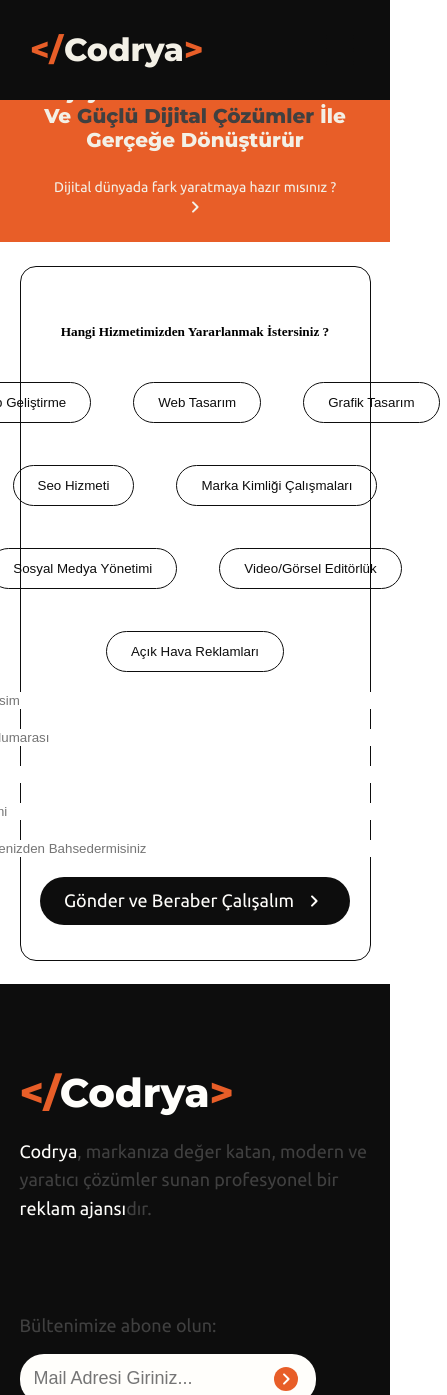
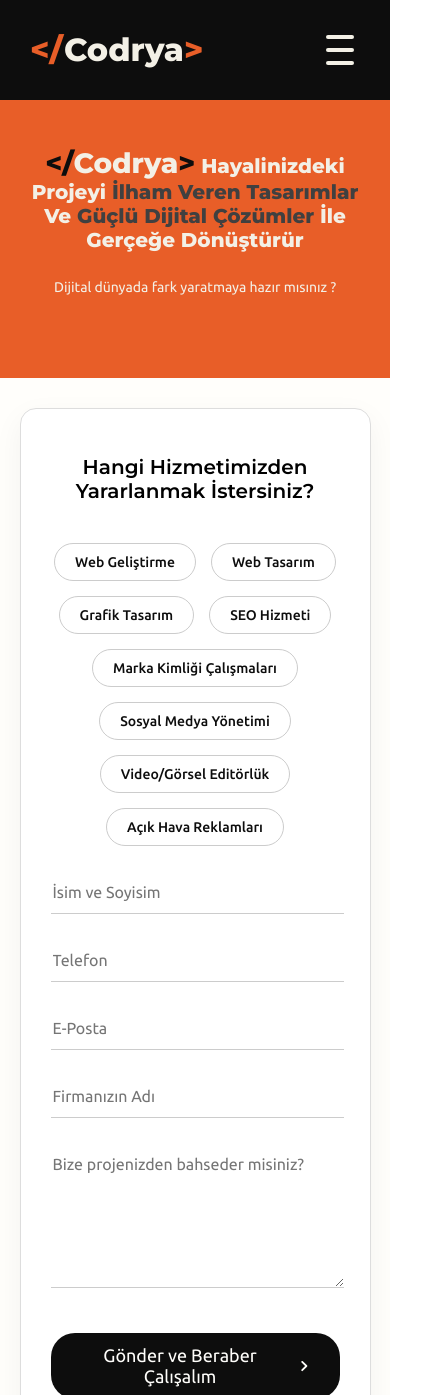
Before and after one commit to codrya/codrya.com, a plain HTML site: page teklif-al.html in a window 390 px wide. Shown: the top 1395 px of the page, 447 px wide, since content can reach past the window. Drawn offline with nearby package versions, Linux system fonts and the light colour scheme.

Commit message:
teklif al

```diff
--- a/content/script.js
+++ b/content/script.js
@@ -330,7 +330,7 @@ function handleScroll() {
   const scrollPos = window.scrollY
   const headHeight = 63
   const tPageTop = tPage.offsetTop
-  const tPageBottom = tPageTop + tPage.offsetHeight
+  const tPageBottom = tPageTop + tPage.offsetHeight - 45
 
   if (scrollPos + headHeight >= tPageTop && scrollPos < tPageBottom) {
     logoA.classList.add('cc-aktifc')
--- a/content/style.css
+++ b/content/style.css
@@ -184,6 +184,10 @@
   }
   .logoc {
     color: var(--flame);
+  }
+
+  .menu-btn .bar {
+    background-color: var(--soft-linen);
   }
 }
 
--- a/sieses.css
+++ /dev/null
@@ -1,75 +0,0 @@
-.font-m20eb{
-    font-family: 'Montserrat', sans-serif;
-    font-size: 20px;
-    font-weight: 800;
-}
-
-.teklif-main{
-    align-items: center;
-    text-align: center;
-
-}
-
-.secimler{
-    font-family: 'ubuntu', sans-serif;
-    font-size: 18px;
-    font-weight: 400;
-  display: flex;
-  flex-wrap: wrap;
-  justify-content: center;
-  align-items: center;
-  gap: 42px;
-  max-width: 1000px;
-
-
-}
-
-.secimler button{
-    color: var(--smoky-black);
-    border: none;
-    background-color: transparent;
-    border: solid 1px var(--smoky-black);
-    display: flex;
-    align-items: center;
-    border-radius: 24px;
-    padding: 12px 24px;
-    width: hug(130px);
-    height: hug(48px);
-    gap: 8px;
-    transition: all 0.2s ease;
-    text-decoration: none;
-}
-
-.abari{
-    display: flex;
-    align-items: center;
-    text-align: center;
-    box-sizing: border-box;
-    justify-content: center;
-
-}
-
-.iletisim-second{
-
-    align-items: center;
-    text-align: center;
-    box-sizing: border-box;
-    justify-content: center;
-    border: solid 1px var(--smoky-black);
-    border-radius: 16px;
-    padding: 35px;
-    margin-top:6% ;
-    margin-bottom:6% ;
-    justify-items: center;
-
-}
-
-.iletisim-second input{
-    min-width: 500px;
-    border-bottom: solid 1px var(--smoky-black);
-      border: none;
-  outline: none;
-}
- big input{
-    min-width: none;
- }
--- /dev/null
+++ b/teklif-al.css
@@ -0,0 +1,167 @@
+/* ========================================= */
+/* YENİ TEKLİF FORMU STİLLERİ (REVİZE EDİLDİ) */
+/* ========================================= */
+
+/* ÜST TURUNCU ALAN (YÜKSEKLİK AZALTILDI) */
+.teklif-main{
+    align-items: center;
+    text-align: center;
+
+}
+.font-m20eb{
+    font-family: 'Montserrat', sans-serif;
+    font-size: 20px;
+    font-weight: 800;
+}
+
+.teklif-main p{
+    padding-bottom: 16px;
+}
+/* ANA FORM ALANI */
+.form-section {
+    background-color: var(--floral-white);
+    padding: 10px 0;
+}
+
+.teklif-form-container {
+    max-width: 960px;
+    margin: 0 auto;
+    border: 1px solid #ddd;
+    border-radius: 16px;
+    padding: 30px;
+    background-color: #fff;
+    box-shadow: 0 10px 30px rgba(0, 0, 0, 0.05);
+
+    display: grid;
+    grid-template-columns: 1fr; /* Mobil: Tek sütun */
+    gap: 25px;
+}
+
+.teklif-form-container h2 {
+    font-family: 'Montserrat', sans-serif;
+    font-size: 20px;
+    font-weight: 600;
+    text-align: center;
+    grid-column: 1 / -1; /* Her zaman tam genişlik */
+    margin-bottom: 15px;
+}
+
+/* HİZMET SEÇİM BUTONLARI */
+.hizmet-secim {
+    grid-column: 1 / -1; /* Her zaman tam genişlik */
+    display: flex;
+    flex-wrap: wrap;
+    justify-content: center;
+    gap: 15px;
+}
+
+.hizmet-secim .btn-secim {
+    font-family: 'ubuntu', sans-serif;
+    font-size: 14px;
+    font-weight: 500;
+    color: var(--smoky-black);
+    background-color: transparent;
+    border: 1px solid #ccc;
+    border-radius: 20px;
+    padding: 10px 20px;
+    cursor: pointer;
+    transition: all 0.2s ease-in-out;
+}
+
+.hizmet-secim .btn-secim:hover {
+    background-color: #f0f0f0;
+    border-color: var(--smoky-black);
+}
+
+.hizmet-secim .btn-secim.active {
+    background-color: var(--smoky-black);
+    color: var(--floral-white);
+    border-color: var(--smoky-black);
+}
+
+/* INPUT VE TEXTAREA ALANLARI */
+.input-group {
+    display: flex;
+    flex-direction: column;
+}
+
+.input-group input,
+.input-group textarea {
+    width: 100%;
+    border: none;
+    border-bottom: 1px solid #ccc;
+    padding: 12px 2px;
+    font-size: 16px;
+    font-family: 'ubuntu', sans-serif;
+    background-color: transparent;
+    transition: border-color 0.2s ease-in-out;
+}
+
+.input-group input:focus,
+.input-group textarea:focus {
+    outline: none;
+    border-bottom-color: var(--flame);
+}
+
+.input-group textarea {
+    min-height: 120px;
+    resize: vertical;
+}
+
+/* AÇIKLAMA ALANI İÇİN ÖZEL STİL */
+.full-width-input {
+    grid-column: 1 / -1; /* Her zaman tam genişlik */
+}
+
+/* GÖNDER BUTONU (ORTALANDI) */
+.submit-container {
+    grid-column: 1 / -1; /* Her zaman tam genişlik */
+    text-align: center;
+    margin-top: 20px;
+}
+
+
+/* ========================================= */
+/* RESPONSIVE AYARLAR                   */
+/* ========================================= */
+
+/* Tablet (768px ve üzeri) */
+@media (min-width: 768px) {
+    .teklif-hero h1 {
+        font-size: 32px;
+        max-width: 80%;
+    }
+
+    .teklif-form-container {
+        padding: 50px;
+        grid-template-columns: 1fr 1fr; /* İki sütunlu yapı */
+        gap: 35px 25px; /* Dikey - Yatay boşluk */
+    }
+
+    .hizmet-secim .btn-secim {
+        font-size: 15px;
+    }
+
+
+}
+
+@media (max-width: 1350px) {
+
+    .turuncu-page{
+        padding-top: 100px;
+    }
+}
+
+.haraketli-icon {
+    padding-top: 20px;
+    animation: moveUpDown 2s ease-in-out infinite;
+}
+
+@keyframes moveUpDown {
+    0%, 100% {
+        transform: translateY(0);
+    }
+    50% {
+        transform: translateY(-30px);
+    }
+}
--- a/teklif-al.html
+++ b/teklif-al.html
@@ -1,350 +1,165 @@
 <!DOCTYPE html>
-<html lang="en">
+<html lang="tr">
 <head>
     <meta charset="UTF-8" />
     <meta name="viewport" content="width=device-width, initial-scale=1" />
-    <title>Codrya | Web Tasarım, Yazılım, SEO ve Reklam Ajansı</title>
-
-    <meta
-      name="description"
-      content="Codrya olarak profesyonel web tasarım, web geliştirme, grafik tasarım, SEO mühendisliği, dijital pazarlama, fiziksel reklam ve yazılım programları çözümleri sunuyoruz. İşletmenizin dijitalde büyümesi için buradayız."
-    />
-
-    <meta
-      name="keywords"
-      content="codrya, web tasarım, web geliştirme, grafik tasarım, seo, dijital pazarlama, reklam ajansı, yazılım, marka kimliği, sosyal medya yönetimi, kayseri web tasarım, geliştirme, pazarlama"
-    />
-
-    <link rel="canonical" href="https://www.codrya.com/" />
-    <meta name="robots" content="index, follow" />
-
-    <meta property="og:title" content="Codrya | Dijital Çözümler Ajansı" />
-    <meta
-      property="og:description"
-      content="Profesyonel web tasarım, yazılım, SEO ve kapsamlı dijital pazarlama hizmetleriyle işletmenizi geleceğe taşıyın."
-    />
-    <meta property="og:image" content="buraya tasarım lazim" />
-    <meta property="og:url" content="https://www.codrya.com/" />
-    <meta property="og:type" content="website" />
-    <meta property="og:locale" content="tr_TR" />
-
-    <meta name="twitter:card" content="summary_large_image" />
-    <meta
-      name="twitter:title"
-      content="Codrya | Web Tasarım ve Dijital Pazarlama"
-    />
-    <meta
-      name="twitter:description"
-      content="İşletmenizin dijitalde fark yaratması için Codrya'nın profesyonel çözümlerini keşfedin."
-    />
-    <meta name="twitter:image" content="bunada tasarim" />
-    <meta name="twitter:site" content="@codrya" />
-    <link
-      rel="shortcut icon"
-      href="/assets/img/logo/b-wfs.svg"
-      type="image/x-icon"
-    />
+    <title>Teklif Al | Codrya Dijital Çözümler Ajansı</title>
 
     <link rel="stylesheet" href="/content/components.css" />
     <link rel="stylesheet" href="/content/style.css" />
+    <link rel="stylesheet" href="teklif-al.css" />
+
     <link rel="icon" href="/assets/img/logo/b-wfs.svg" type="image/x-icon" />
     <link rel="apple-touch-icon" href="/assets/img/logo/b-wfs.svg" />
-    <script src="content/script.js" defer></script>
-    <link
-      href="https://fonts.googleapis.com/css2?family=Montserrat:wght@400;600;800&family=Ubuntu:wght@300;400;500&display=swap"
-      rel="stylesheet"
-    />
-    <link
-      rel="stylesheet"
-      href="https://cdnjs.cloudflare.com/ajax/libs/font-awesome/6.0.0/css/all.min.css"
-    />
-    <link
-      href="https://fonts.googleapis.com/css2?family=Material+Symbols+Outlined"
-      rel="stylesheet"
-    />
-    <script src="https://cdnjs.cloudflare.com/ajax/libs/animejs/3.2.1/anime.min.js"></script>
-
-    <link rel="stylesheet" href="sieses.css">
+    <link href="https://fonts.googleapis.com/css2?family=Montserrat:wght@400;600;800&family=Ubuntu:wght@300;400;500&display=swap" rel="stylesheet"/>
+    <link rel="stylesheet" href="https://cdnjs.cloudflare.com/ajax/libs/font-awesome/6.0.0/css/all.min.css"/>
+    <link href="https://fonts.googleapis.com/css2?family=Material+Symbols+Outlined" rel="stylesheet"/>
 </head>
 <body>
     <header class="header">
-      <span class="logoa cc-aktif">&lt;/</span>
+        <a href="/index.html" id="logo" style="text-decoration: none;">
+            <span class="logoa cc-aktifc">&lt;/</span>
             <span class="logob cc-aktif">Codrya</span>
-      <span class="logoc cc-aktif">&gt;</span>
-
-      <button
-        class="menu-btn cc-aktif"
-        aria-label="Menüyü aç/kapat"
-        aria-expanded="false"
-        aria-controls="menu-list"
-      >
-        <span class="bar"></span>
-        <span class="bar"></span>
-        <span class="bar"></span>
+            <span class="logoc cc-aktifc">&gt;</span>
+        </a>
+        <button class="menu-btn cc-aktif" aria-label="Menüyü aç/kapat" aria-expanded="false" aria-controls="menu-list">
+            <span class="bar"></span><span class="bar"></span><span class="bar"></span>
         </button>
     </header>
 
     <nav class="overlay" id="menu-list" role="navigation" aria-hidden="true">
       <ul class="nav-list">
             <li><a class="btn-s" href="/index.html">Anasayfa</a></li>
-            <li><a class="btn-s" >Hizmetler</a></li>
+            <li><a class="btn-s" href="/index.html#my-info">Hizmetler</a></li>
             <li><a class="btn-s" href="/marka-rehberi.html">Marka Rehberi</a></li>
             <li><a class="btn-s active" href="/teklif-al.html">İletişim</a></li>
       </ul>
     </nav>
+
     <main>
         <div class="turuncu-page">
           <section class="container teklif-main">
             <article class="col-12 c-soft-linen">
               <h4 class="font-m20eb"><span class="font-m36eb"><span class="c-smoky-black">&lt;/</span><span class="">Codrya</span><span class="c-smoky-black">&gt;</span></span>  Hayalinizdeki Projeyi <span class="c-gray-25">İlham Veren Tasarımlar</span> Ve <span class="c-gray-25">Güçlü Dijital Çözümler</span> İle Gerçeğe Dönüştürür</h4>
               <p class="font-u18r">Dijital dünyada fark yaratmaya hazır mısınız ?</p>
-            <span class="ok"></span>
+              <div class="haraketli-icon">
+                <svg xmlns="http://www.w3.org/2000/svg" width="24" height="24" viewBox="0 0 24 24"><path fill="none" stroke="currentColor" stroke-dasharray="10" stroke-dashoffset="10" stroke-linecap="round" stroke-linejoin="round" stroke-width="2" d="M12 15l-5 -5M12 15l5 -5"><animate fill="freeze" attributeName="stroke-dashoffset" dur="0.6s" values="10;0"/></path></svg>
+              </div>
+
             </article>
           </section>
         </div>
-      <div class="white-page">
-        <section class="container iletisim-second">
-          <h5 class="col-12">Hangi Hizmetimizden Yararlanmak İstersiniz ?</h5>
-          <article class="col-12 secimler">
-            <button >
-              Web Geliştirme
-            </button>
-            <button>
-              Web Tasarım
-            </button>
-            <button>
-              Grafik Tasarım
-            </button>
-            <button>
-              Seo Hizmeti
-            </button>
-            <button>
-              Marka Kimliği Çalışmaları
-            </button>
-            <button>
-              Sosyal Medya Yönetimi
-            </button>
-            <button>
-              Video/Görsel Editörlük
-            </button>
-            <button>
-              Açık Hava Reklamları
-            </button>
-          </article>
-          <input
-            type="name"
-            id=""
-            name="name"
-            placeholder="İsim Soyisim"
-            class="col-sm-12 col-md-6"
-            required
-          />
-          <input
-            type="phonenumber"
-            id=""
-            name="phonenumber"
-            placeholder="Telefon Numarası"
-            class="col-sm-12 col-md-6 "
-            required
-          />
-          <input
-            type="email"
-            id=""
-            name="email"
-            placeholder="E-Posta"
-            class="col-sm-12 col-md-6"
-            required
-          />
-          <input
-            type="company"
-            id="l"
-            name="company"
-            placeholder="Firma İsmi"
-            class="col-sm-12 col-md-6"
-            required
-          />
-          <input
-            type="text"
-            id=""
-            name="text"
-            placeholder="Bize Projenizden Bahsedermisiniz"
-            class="col-12 big-input"
-            required
-          />
-          <article class="col-12 abari">
-            <button class="btn-d-b">Gönder ve Beraber Çalışalım <span class="ok"></span></button>
-          </article>
 
+        <section class="form-section">
+            <div class="container">
+                <form class="teklif-form-container col-12">
+                    <h2>Hangi Hizmetimizden Yararlanmak İstersiniz?</h2>
+
+                    <div class="hizmet-secim">
+                        <button type="button" class="btn-secim">Web Geliştirme</button>
+                        <button type="button" class="btn-secim">Web Tasarım</button>
+                        <button type="button" class="btn-secim">Grafik Tasarım</button>
+                        <button type="button" class="btn-secim">SEO Hizmeti</button>
+                        <button type="button" class="btn-secim">Marka Kimliği Çalışmaları</button>
+                        <button type="button" class="btn-secim">Sosyal Medya Yönetimi</button>
+                        <button type="button" class="btn-secim">Video/Görsel Editörlük</button>
+                        <button type="button" class="btn-secim">Açık Hava Reklamları</button>
+                    </div>
+
+                    <div class="input-group">
+                        <input type="text" id="name" name="name" placeholder="İsim ve Soyisim" required>
+                    </div>
+                    <div class="input-group">
+                        <input type="tel" id="phone" name="phone" placeholder="Telefon" required>
+                    </div>
+                    <div class="input-group">
+                        <input type="email" id="email" name="email" placeholder="E-Posta" required>
+                    </div>
+                    <div class="input-group">
+                        <input type="text" id="company" name="company" placeholder="Firmanızın Adı">
+                    </div>
+                    <div class="input-group full-width-input">
+                        <textarea id="project-details" name="project-details" placeholder="Bize projenizden bahseder misiniz?" required></textarea>
+                    </div>
+
+                    <div class="submit-container">
+                        <button type="submit" class="btn-d-b">Gönder ve Beraber Çalışalım <span class="ok"></span></button>
+                    </div>
+                </form>
+            </div>
         </section>
+    </main>
 
-      </div>
-    </main>
     <footer class="footer">
         <div style="padding-bottom: 0px; padding-top: 0px" class="container">
-        <!-- Marka Bölümü -->
         <section class="col-sm-12 col-md-6 col-xl-5 footer-brand-section">
           <div>
-            <h2 class="font-m48eb c-flame footer-logo">
-              &lt;/<span class="c-floral-white">Codrya</span>&gt;
-            </h2>
-
-            <p class="font-u18r c-gray-25 footer-description">
-              <span class="c-floral-white">Codrya</span>, markanıza değer katan,
-              modern ve yaratıcı çözümler sunan profesyonel bir
-              <span class="c-floral-white">reklam ajansı</span>dır.
-            </p>
+            <h2 class="font-m48eb c-flame footer-logo">&lt;/<span class="c-floral-white">Codrya</span>&gt;</h2>
+            <p class="font-u18r c-gray-25 footer-description"><span class="c-floral-white">Codrya</span>, markanıza değer katan, modern ve yaratıcı çözümler sunan profesyonel bir <span class="c-floral-white">reklam ajansı</span>dır.</p>
           </div>
-
-          <form class="footer-newsletter" action="#" method="post">
-            <label for="newsletter-email" class="font-u18r c-gray-25">
-              Bültenimize abone olun:
-            </label>
-            <br />
-            <br />
+          <form id="newsletter-form" class="footer-newsletter" method="post">
+              <label for="newsletter-email" class="font-u18r c-gray-25">Bültenimize abone olun:</label><br /><br />
               <div class="newsletter-input-group input-white">
-              <input
-                type="email"
-                id="newsletter-email"
-                name="email"
-                placeholder="Mail Adresi Giriniz..."
-                class=""
-                required
-              />
-              <button type="submit" class="btn-s" aria-label="Abone Ol">
-                <span class="circle-f"><span class="ok"></span></span>
-              </button>
+                  <input type="email" id="newsletter-email" name="email" placeholder="Mail Adresi Giriniz..." required/>
+                  <button type="submit" class="btn-s" aria-label="Abone Ol"><span class="circle-f"><span class="ok"></span></span></button>
               </div>
           </form>
-
           <section class="footer-social">
             <h3 class="font-u18r c-soft-linen social-title">Bizi Takip Edin</h3>
             <nav class="social-icons" aria-label="Sosyal Medya">
-              <a
-                href="https://instagram.com/codryacom"
-                class="social-icon c-floral-white"
-                aria-label="Instagram"
-                ><i class="fab fa-instagram"></i
-              ></a>
-              <a
-                href="https://x.com/codryacom"
-                class="social-icon c-floral-white"
-                aria-label="X"
-                ><i class="fab fa-x"></i
-              ></a>
-              <a
-                href="#"
-                class="social-icon c-floral-white"
-                aria-label="Behance"
-                ><i class="fab fa-behance"></i
-              ></a>
-              <a
-                href="#"
-                class="social-icon c-floral-white"
-                aria-label="Dribbble"
-                ><i class="fab fa-dribbble"></i
-              ></a>
-              <a
-                href="#"
-                class="social-icon c-floral-white"
-                aria-label="LinkedIn"
-                ><i class="fab fa-linkedin"></i
-              ></a>
+              <a href="https://instagram.com/codryacom" class="social-icon c-floral-white" aria-label="Instagram"><i class="fab fa-instagram"></i></a>
+              <a href="https://x.com/codryacom" class="social-icon c-floral-white" aria-label="X"><i class="fab fa-x-twitter"></i></a>
+              <a href="#" class="social-icon c-floral-white" aria-label="Behance"><i class="fab fa-behance"></i></a>
+              <a href="#" class="social-icon c-floral-white" aria-label="Dribbble"><i class="fab fa-dribbble"></i></a>
+              <a href="#" class="social-icon c-floral-white" aria-label="LinkedIn"><i class="fab fa-linkedin"></i></a>
             </nav>
           </section>
         </section>
-
-        <!-- Hizmetler -->
         <section class="col-sm-12 col-md-6 col-xl-2 footer-services-section">
-          <h3 class="font-u20r c-floral-white footer-section-title">
-            Hizmetler
-          </h3>
+          <h3 class="font-u20r c-floral-white footer-section-title">Hizmetler</h3>
           <nav aria-label="Hizmetler Menüsü">
             <ul class="footer-links-list">
-              <li class="footer-link-item">
-                <a href="#" class="footer-link font-u18r c-gray-25"
-                  >Web Geliştirme</a
-                >
-              </li>
-              <li class="footer-link-item">
-                <a href="#" class="footer-link font-u18r c-gray-25">SEO</a>
-              </li>
-              <li class="footer-link-item">
-                <a href="#" class="footer-link font-u18r c-gray-25"
-                  >Dijital Pazarlama</a
-                >
-              </li>
-              <li class="footer-link-item">
-                <a href="#" class="footer-link font-u18r c-gray-25"
-                  >Sosyal Medya</a
-                >
-              </li>
-              <li class="footer-link-item">
-                <a href="#" class="footer-link font-u18r c-gray-25"
-                  >Grafik Tasarım</a
-                >
-              </li>
+              <li class="footer-link-item"><a href="#" class="footer-link font-u18r c-gray-25">Web Geliştirme</a></li>
+              <li class="footer-link-item"><a href="#" class="footer-link font-u18r c-gray-25">SEO</a></li>
+              <li class="footer-link-item"><a href="#" class="footer-link font-u18r c-gray-25">Dijital Pazarlama</a></li>
+              <li class="footer-link-item"><a href="#" class="footer-link font-u18r c-gray-25">Sosyal Medya</a></li>
+              <li class="footer-link-item"><a href="#" class="footer-link font-u18r c-gray-25">Grafik Tasarım</a></li>
             </ul>
           </nav>
         </section>
-
-        <!-- İletişim -->
         <address class="col-sm-12 col-md-6 col-xl-3 footer-contact-section">
-          <h3
-            style="transform: translateY(-40px)"
-            class="font-u20r c-floral-white footer-section-title"
-          >
-            İletişim
-          </h3>
+          <h3 style="transform: translateY(-40px)" class="font-u20r c-floral-white footer-section-title">İletişim</h3>
           <div class="footer-contact-info">
-            <div class="footer-contact-item">
-              <span
-                class="material-symbols-outlined c-floral-white contact-icon"
-                >call</span
-              >
-              <a
-                href="tel:+905537472675"
-                class="contact-link font-u18r c-gray-25"
-              >
-                0553 747 26 75
-              </a>
-            </div>
-            <div class="footer-contact-item">
-              <span
-                class="material-symbols-outlined c-floral-white contact-icon"
-                >mail</span
-              >
-              <a
-                href="mailto:contact@codrya.com"
-                class="contact-link font-u18r c-gray-25"
-              >
-                contact@codrya.com
-              </a>
-            </div>
-            <div class="footer-contact-item">
-              <span
-                class="material-symbols-outlined c-floral-white contact-icon"
-                >location_on</span
-              >
-              <span class="font-u18r c-gray-25">Melikgazi - Kayseri</span>
-            </div>
+            <div class="footer-contact-item"><span class="material-symbols-outlined c-floral-white contact-icon">call</span><a href="tel:+905537472675" class="contact-link font-u18r c-gray-25">0553 747 26 75</a></div>
+            <div class="footer-contact-item"><span class="material-symbols-outlined c-floral-white contact-icon">mail</span><a href="mailto:contact@codrya.com" class="contact-link font-u18r c-gray-25">contact@codrya.com</a></div>
+            <div class="footer-contact-item"><span class="material-symbols-outlined c-floral-white contact-icon">location_on</span><span class="font-u18r c-gray-25">Melikgazi - Kayseri</span></div>
           </div>
         </address>
-
         <nav class="col-sm-12 col-md-6 col-xl-2">
           <ul class="nav-list-footer">
             <li><a class="btn-s" href="/index.html">Anasayfa</a></li>
-            <li><a class="btn-s" href="">Hizmetler</a></li>
+            <li><a class="btn-s" href="/index.html#my-info">Hizmetler</a></li>
             <li><a class="btn-s" href="/marka-rehberi.html">Marka Rehberi</a></li>
             <li><a class="btn-s active" href="/teklif-al.html">İletişim</a></li>
           </ul>
         </nav>
       </div>
-
-      <!-- Alt Kısım -->
-      <section class="footer-copyright-section">
-        <p class="font-u16r c-gray-25">© 2025 Codrya | All Rights Reserved</p>
-      </section>
+      <section class="footer-copyright-section"><p class="font-u16r c-gray-25">© 2025 Codrya | All Rights Reserved</p></section>
     </footer>
 
+    <script src="/content/script.js" defer></script>
+    <script>
+        // Sadece bu sayfaya özel, hizmet seçimi butonları için script
+        document.addEventListener('DOMContentLoaded', function () {
+            const hizmetButonlari = document.querySelectorAll('.btn-secim');
+
+            hizmetButonlari.forEach(button => {
+                button.addEventListener('click', function(e) {
+                    e.preventDefault(); // Formun gönderilmesini engelle
+                    this.classList.toggle('active');
+                });
+            });
+        });
+    </script>
 </body>
 </html>
```
Lines whose indentation alone changed are shown as unchanged.
